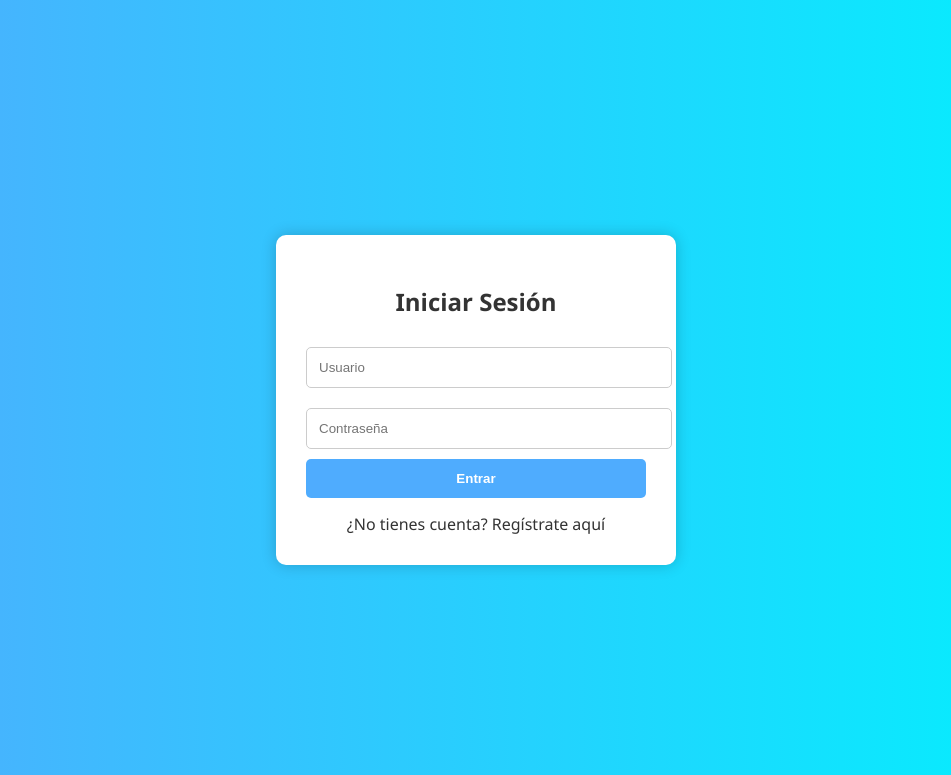
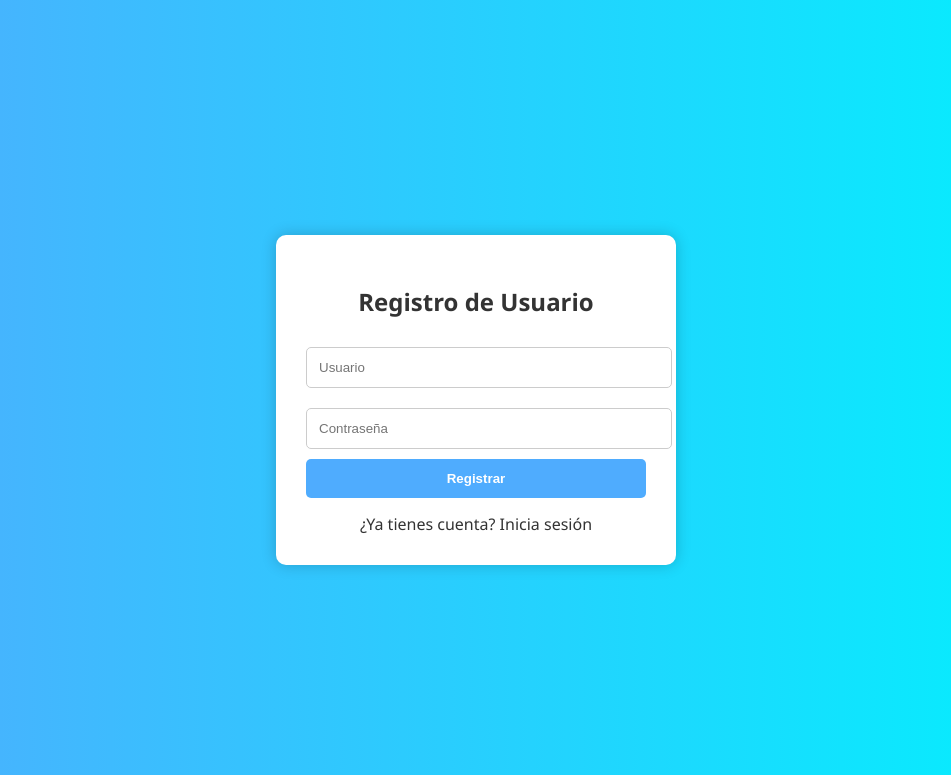
Before and after one commit to Rod45ri/mi_sitio, a Flask app: page /registro in a window 1280 px wide. Shown: the top 775 px of the page, without its empty margins (164-1115 px from the left). Run offline with Flask 3, Linux system fonts and the light colour scheme.

```diff
--- a/templates/login.html
+++ b/templates/login.html
@@ -1,13 +1,11 @@
 <!DOCTYPE html>
 <html lang="es">
 <head>
-    <head>
     <meta charset="UTF-8">
     <title>Iniciar Sesión</title>
     <link rel="stylesheet" href="{{ url_for('static', filename='style.css') }}">
 </head>
 <body>
-    <body>
     <div class="container">
         <h2>Iniciar Sesión</h2>
         <form action="/login" method="post">
@@ -18,5 +16,4 @@
         <a href="/registro">¿No tienes cuenta? Regístrate aquí</a>
     </div>
 </body>
-</body>
 </html>
--- a/templates/register.html
+++ b/templates/register.html
@@ -1,23 +1,19 @@
 <!DOCTYPE html>
 <html lang="es">
 <head>
-    <head>
     <meta charset="UTF-8">
-    <title>Iniciar Sesión</title>
+    <title>Registro</title>
     <link rel="stylesheet" href="{{ url_for('static', filename='style.css') }}">
 </head>
-</head>
 <body>
-    <body>
     <div class="container">
-        <h2>Iniciar Sesión</h2>
-        <form action="/login" method="post">
+        <h2>Registro de Usuario</h2>
+        <form action="/registrar" method="post">
             <input type="text" name="usuario" placeholder="Usuario" required><br>
             <input type="password" name="contrasena" placeholder="Contraseña" required><br>
-            <button type="submit">Entrar</button>
+            <button type="submit">Registrar</button>
         </form>
-        <a href="/registro">¿No tienes cuenta? Regístrate aquí</a>
+        <a href="/">¿Ya tienes cuenta? Inicia sesión</a>
     </div>
 </body>
-</body>
 </html>
```
